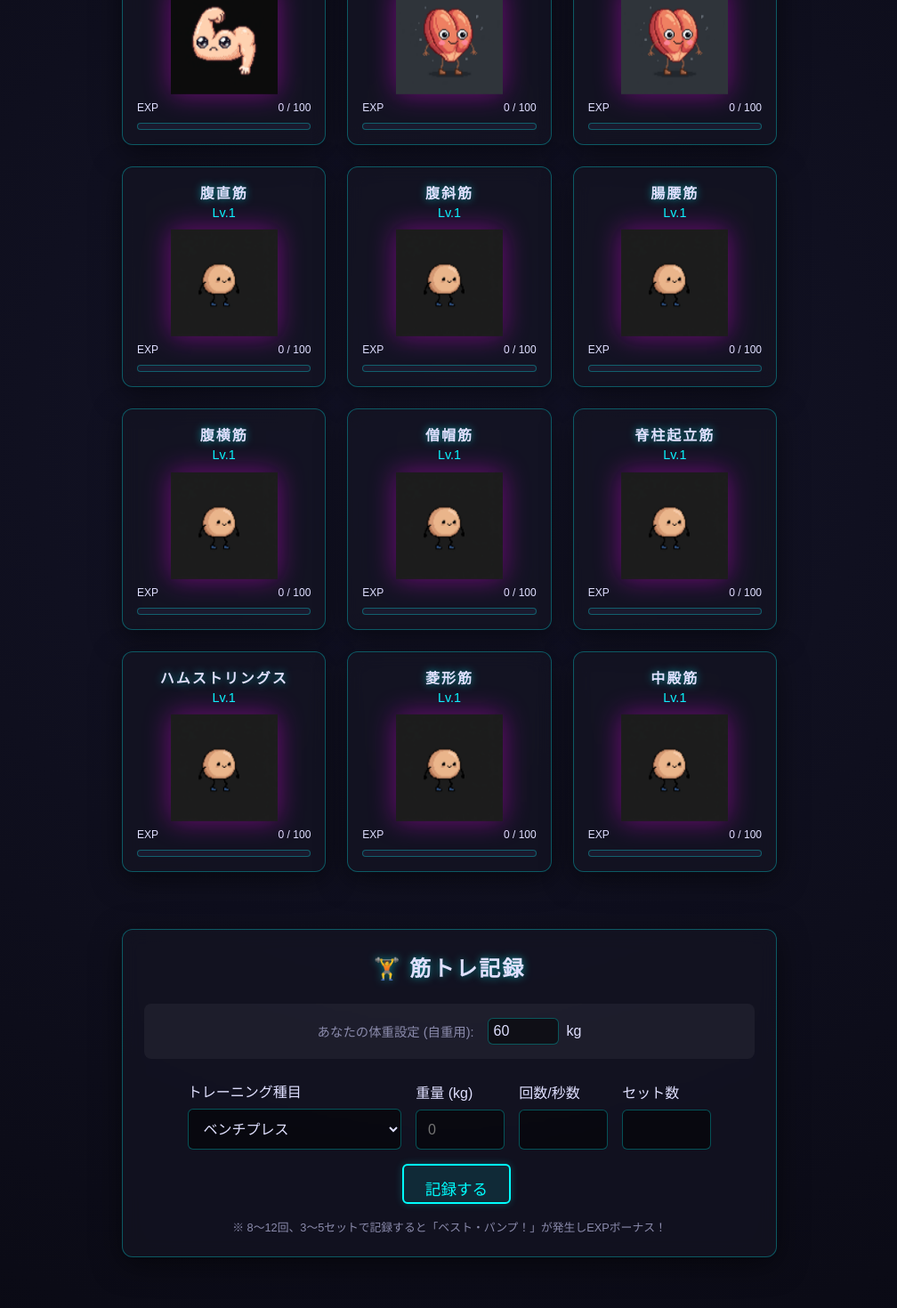
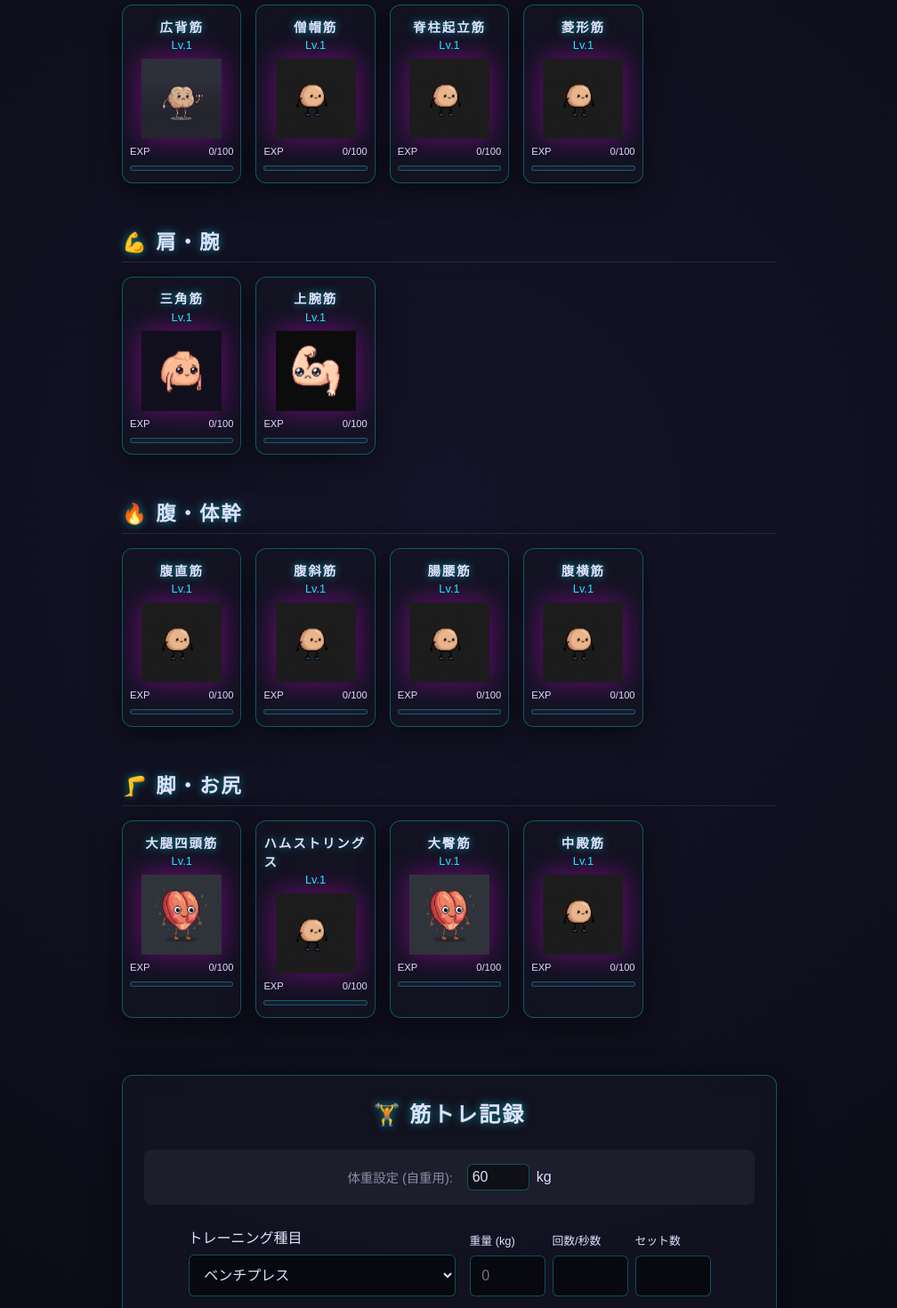
Before and after one commit to Uchu-Kurage/muscle_monsters, a React (Vite) app: page / in a window 1280 px wide. Shown: the part 520-1990 px from the top of the page at 89% size, without its empty margins (135-1143 px from the left). Built offline with nearby package versions, Linux system fonts and the light colour scheme; a web font is replaced by a local one.

Commit message:
Group muscles and optimize UI for mobile

```diff
--- a/src/App.tsx
+++ b/src/App.tsx
@@ -31,6 +31,14 @@ interface TrainingLog {
   isBodyweight: boolean;
   gainedExp: number;
 }
+
+const MUSCLE_GROUPS = [
+  { id: 'chest', title: '🛡️ 胸部', muscles: ['chest'] as MuscleType[] },
+  { id: 'back', title: '🦅 背部', muscles: ['back', 'trapezius', 'erector_spinae', 'rhomboids'] as MuscleType[] },
+  { id: 'shoulder_arms', title: '💪 肩・腕', muscles: ['shoulder', 'arms'] as MuscleType[] },
+  { id: 'abs_core', title: '🔥 腹・体幹', muscles: ['abs', 'obliques', 'iliopsoas', 'transversus_abdominis'] as MuscleType[] },
+  { id: 'legs_glutes', title: '🦵 脚・お尻', muscles: ['legs', 'hamstrings', 'glutes', 'gluteus_medius'] as MuscleType[] },
+];
 
 const EXERCISES: ExerciseDef[] = [
   // 胸 (Chest)
@@ -327,8 +335,14 @@ function App() {
         </div>
       )}
 
-      <div style={{ display: 'grid', gridTemplateColumns: 'repeat(auto-fit, minmax(180px, 1fr))', gap: '1.5rem' }}>
-        {(Object.keys(stats) as MuscleType[]).map(muscle => {
+      {/* グループごとの表示 */}
+      {MUSCLE_GROUPS.map(group => (
+        <div key={group.id} style={{ marginBottom: '1rem' }}>
+          <h2 style={{ fontSize: '1.4rem', marginBottom: '1rem', borderBottom: '1px solid rgba(255,255,255,0.1)', paddingBottom: '0.5rem' }}>
+            {group.title}
+          </h2>
+          <div style={{ display: 'grid', gridTemplateColumns: 'repeat(auto-fill, minmax(130px, 1fr))', gap: '1rem' }}>
+            {group.muscles.map(muscle => {
               const mStats = stats[muscle];
               const reqExp = getRequiredExp(mStats.level);
               const progress = (mStats.exp / reqExp) * 100;
@@ -337,18 +351,18 @@ function App() {
               const phase = getEvolutionPhase(mStats.level);
 
               return (
-            <div key={muscle} className="glass-panel" style={{ display: 'flex', flexDirection: 'column', alignItems: 'center', position: 'relative', padding: '1rem' }}>
+                <div key={muscle} className="glass-panel" style={{ display: 'flex', flexDirection: 'column', alignItems: 'center', position: 'relative', padding: '0.8rem 0.5rem' }}>
 
                   {isBestPump && (
-                <div className="best-pump-badge" style={{ fontSize: '1rem', padding: '2px 10px', top: '5px' }}>
-                  BEST PUMP!!<br/><small>EXP x1.5</small>
+                    <div className="best-pump-badge" style={{ fontSize: '0.8rem', padding: '2px 6px', top: '2px' }}>
+                      PUMP!<br/>x1.5
                     </div>
                   )}
 
-              <h3 style={{ fontSize: '1rem' }}>{MUSCLE_NAMES[muscle]}</h3>
-              <p style={{ color: 'var(--border-highlight)', margin: '0.2rem 0', fontSize: '0.9rem' }}>Lv.{mStats.level}</p>
+                  <h3 style={{ fontSize: '0.9rem', marginBottom: '0.2rem' }}>{MUSCLE_NAMES[muscle]}</h3>
+                  <p style={{ color: 'var(--border-highlight)', margin: '0', fontSize: '0.8rem' }}>Lv.{mStats.level}</p>
 
-              <div style={{ height: '120px', display: 'flex', alignItems: 'center', justifyContent: 'center', margin: '0.5rem 0' }}>
+                  <div style={{ height: '90px', display: 'flex', alignItems: 'center', justifyContent: 'center', margin: '0.5rem 0' }}>
                     <img
                       src={`/assets/${muscle}_${phase}.png`}
                       alt={muscle}
@@ -357,12 +371,12 @@ function App() {
                     />
                   </div>
 
-              <div style={{ width: '100%', fontSize: '0.75rem' }}>
-                <div style={{ display: 'flex', justifyContent: 'space-between', marginBottom: '3px' }}>
+                  <div style={{ width: '100%', fontSize: '0.7rem' }}>
+                    <div style={{ display: 'flex', justifyContent: 'space-between', marginBottom: '2px' }}>
                       <span>EXP</span>
-                  <span>{mStats.exp} / {reqExp}</span>
+                      <span>{mStats.exp}/{reqExp}</span>
                     </div>
-                <div className="exp-bar-container" style={{ height: '8px' }}>
+                    <div className="exp-bar-container" style={{ height: '6px' }}>
                       <div className="exp-bar-fill" style={{ width: `${progress}%` }}></div>
                     </div>
                   </div>
@@ -370,20 +384,22 @@ function App() {
               );
             })}
           </div>
+        </div>
+      ))}
 
-      <div className="glass-panel" style={{ marginTop: '2rem' }}>
+      <div className="glass-panel" style={{ marginTop: '1rem' }}>
         <h2 style={{ marginBottom: '1.5rem', textAlign: 'center' }}>🏋️ 筋トレ記録</h2>
 
         {/* 体重設定セクション */}
         <div style={{ display: 'flex', justifyContent: 'center', alignItems: 'center', gap: '1rem', marginBottom: '1.5rem', padding: '1rem', background: 'rgba(255,255,255,0.05)', borderRadius: '8px' }}>
-          <label style={{ fontSize: '0.9rem', color: 'var(--text-secondary)' }}>あなたの体重設定 (自重用):</label>
+          <label style={{ fontSize: '0.9rem', color: 'var(--text-secondary)' }}>体重設定 (自重用):</label>
           <div style={{ display: 'flex', alignItems: 'center', gap: '0.5rem' }}>
             <input
               type="number"
               min="1"
               value={bodyWeight}
               onChange={e => setBodyWeight(Number(e.target.value) || 60)}
-              style={{ width: '80px', padding: '5px' }}
+              style={{ width: '70px', padding: '5px' }}
             />
             <span>kg</span>
           </div>
@@ -391,7 +407,7 @@ function App() {
 
         <form onSubmit={handleRecord} style={{ display: 'flex', flexWrap: 'wrap', gap: '1rem', justifyContent: 'center', alignItems: 'flex-end' }}>
 
-          <div style={{ display: 'flex', flexDirection: 'column', gap: '0.5rem', minWidth: '220px' }}>
+          <div style={{ display: 'flex', flexDirection: 'column', gap: '0.5rem', width: '100%', maxWidth: '300px' }}>
             <label>トレーニング種目</label>
             <select value={selectedExerciseId} onChange={e => setSelectedExerciseId(e.target.value)}>
               {EXERCISES.map(ex => (
@@ -402,29 +418,31 @@ function App() {
             </select>
           </div>
 
-          <div style={{ display: 'flex', flexDirection: 'column', gap: '0.5rem', width: '100px' }}>
-            <label>重量 (kg)</label>
+          <div style={{ display: 'flex', gap: '0.5rem', flexWrap: 'wrap', justifyContent: 'center' }}>
+            <div style={{ display: 'flex', flexDirection: 'column', gap: '0.5rem', width: '85px' }}>
+              <label style={{ fontSize: '0.8rem' }}>重量 (kg)</label>
               {isBodyweight ? (
-               <input type="text" value={`自重(${bodyWeight}kg)`} disabled style={{ backgroundColor: 'rgba(255,255,255,0.1)', color: 'var(--text-secondary)', textAlign: 'center' }} />
+                <input type="text" value={`自重(${bodyWeight})`} disabled style={{ backgroundColor: 'rgba(255,255,255,0.1)', color: 'var(--text-secondary)', textAlign: 'center', fontSize: '0.8rem', padding: '0' }} />
               ) : (
                 <input type="number" min="0" value={weight} onChange={e => setWeight(Number(e.target.value) || '')} placeholder="0" required />
               )}
             </div>
 
-          <div style={{ display: 'flex', flexDirection: 'column', gap: '0.5rem', width: '100px' }}>
-            <label>回数/秒数</label>
+            <div style={{ display: 'flex', flexDirection: 'column', gap: '0.5rem', width: '85px' }}>
+              <label style={{ fontSize: '0.8rem' }}>回数/秒数</label>
               <input type="number" min="1" value={reps} onChange={e => setReps(Number(e.target.value) || '')} required />
             </div>
 
-          <div style={{ display: 'flex', flexDirection: 'column', gap: '0.5rem', width: '100px' }}>
-            <label>セット数</label>
+            <div style={{ display: 'flex', flexDirection: 'column', gap: '0.5rem', width: '85px' }}>
+              <label style={{ fontSize: '0.8rem' }}>セット数</label>
               <input type="number" min="1" value={sets} onChange={e => setSets(Number(e.target.value) || '')} required />
             </div>
+          </div>
 
-          <button type="submit" style={{ height: '45px', marginLeft: '1rem' }}>記録する</button>
+          <button type="submit" style={{ height: '45px', width: '100%', maxWidth: '300px', marginTop: '1rem' }}>記録する</button>
         </form>
-        <p style={{ textAlign: 'center', fontSize: '0.8rem', color: 'var(--text-secondary)', marginTop: '1rem' }}>
-          ※ 8〜12回、3〜5セットで記録すると「ベスト・パンプ！」が発生しEXPボーナス！
+        <p style={{ textAlign: 'center', fontSize: '0.75rem', color: 'var(--text-secondary)', marginTop: '1rem' }}>
+          ※ 8〜12回、3〜5セットで記録すると「PUMP!」ボーナス！
         </p>
       </div>
 
```
Lines whose indentation alone changed are shown as unchanged.
